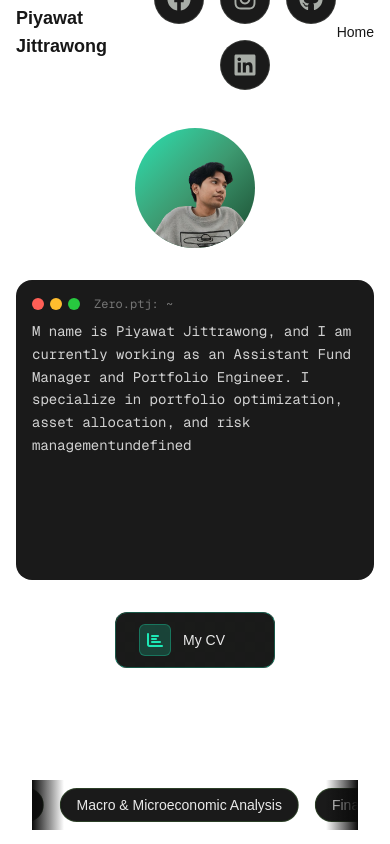
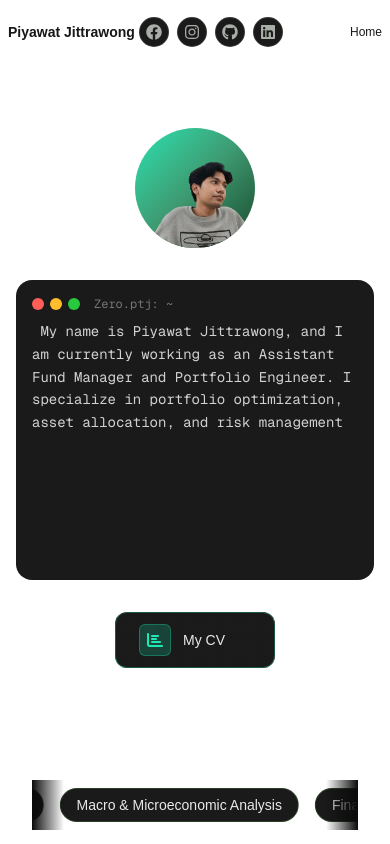
Before and after one commit to Zeroptj/myPorrtfolio, a Next.js app: page / in a window 390 px wide. Shown: the top 844 px of the page. Built offline with nearby package versions, Linux system fonts and the light colour scheme; a web font is replaced by a local one.

Commit message:
Update web

```diff
--- a/src/components/layout/Navbar.tsx
+++ b/src/components/layout/Navbar.tsx
@@ -51,15 +51,15 @@ export function Navbar() {
   if (!mounted) {
     return (
       <header className="sticky top-0 z-50 w-full backdrop-blur-md">
-        <div className="container mx-auto flex h-16 items-center justify-between px-4">
-          <div className='flex items-center gap-4'>
+        <div className="container mx-auto flex h-16 items-center justify-between px-2 sm:px-4">
+          <div className='flex items-center gap-1 sm:gap-2 md:gap-4 flex-shrink-0'>
             <Link
               href="/"
-              className="text-lg font-bold"
+              className="text-sm sm:text-base md:text-lg font-bold whitespace-nowrap"
             >
-              Piyawat Jittrawong
+              <span>Piyawat Jittrawong</span>
             </Link>
-            <div className="flex flex-wrap justify-center gap-4 md:gap-6">
+            <div className="flex justify-center gap-2 sm:gap-3 md:gap-4">
                     {socialLinks.map((link) => {
                       const Icon = link.icon
                       return (
@@ -68,23 +68,23 @@ export function Navbar() {
                           href={link.href}
                           target="_blank"
                           rel="noopener noreferrer"
-                          className="p-3 rounded-full bg-[#1a1a1a] border border-[#a8ada7]/20 hover:border-[#e2e3e2]/40 hover:bg-[#e2e3e2]/10 transition-all duration-300"
+                          className="p-1.5 sm:p-2 md:p-3 rounded-full bg-[#1a1a1a] border border-[#a8ada7]/20 hover:border-[#e2e3e2]/40 hover:bg-[#e2e3e2]/10 transition-all duration-300"
                           whileHover={{ scale: 1.1 }}
                           whileTap={{ scale: 0.95 }}
                           title={link.label}
                         >
-                          <Icon className="h-6 w-6 text-[#a8ada7]" />
+                          <Icon className="h-4 w-4 sm:h-5 sm:w-5 md:h-6 md:w-6 text-[#a8ada7]" />
                         </motion.a>
                       )
                     })}
             </div>
           </div>
-          <nav className="flex items-center gap-6">
+          <nav className="flex items-center gap-3 md:gap-6 flex-shrink-0">
             {links.map((link) => (
               <Link
                 key={link.href}
                 href={link.href}
-                className={`text-sm transition-colors hover:text-primary ${
+                className={`text-xs md:text-sm transition-colors hover:text-primary ${
                   pathname === link.href
                     ? 'neon-text font-medium'
                     : 'text-white opacity-80 hover:opacity-100'
@@ -101,15 +101,15 @@ export function Navbar() {
 
   return (
     <header className="sticky top-0 z-50 w-full backdrop-blur-md">
-      <div className="container mx-auto flex h-16 items-center justify-between px-4">
-        <div className='flex items-center gap-4'>
+      <div className="container mx-auto flex h-16 items-center justify-between px-2 sm:px-4">
+        <div className='flex items-center gap-1 sm:gap-2 md:gap-4 flex-shrink-0 min-w-0'>
           <Link
             href="/"
-            className="text-lg font-bold"
+            className="font-bold text-sm sm:text-base md:text-lg whitespace-nowrap"
           >
-            Piyawat Jittrawong
+            <span>Piyawat Jittrawong</span>
           </Link>
-          <div className="flex flex-wrap justify-center gap-4 md:gap-4">
+          <div className="flex justify-center gap-2 sm:gap-3 md:gap-4">
             {socialLinks.map((link) => {
               const Icon = link.icon
               return (
@@ -118,23 +118,23 @@ export function Navbar() {
                   href={link.href}
                   target="_blank"
                   rel="noopener noreferrer"
-                        className="p-3 rounded-full bg-[#1a1a1a] border border-[#a8ada7]/20 hover:border-[#e2e3e2]/40 hover:bg-[#e2e3e2]/10 transition-all duration-300"
+                  className="p-1.5 sm:p-2 md:p-3 rounded-full bg-[#1a1a1a] border border-[#a8ada7]/20 hover:border-[#e2e3e2]/40 hover:bg-[#e2e3e2]/10 transition-all duration-300"
                   whileHover={{ scale: 1.1 }}
                   whileTap={{ scale: 0.95 }}
                   title={link.label}
                 >
-                        <Icon className="h-6 w-6 text-[#a8ada7]" />
+                  <Icon className="h-4 w-4 sm:h-5 sm:w-5 md:h-6 md:w-6 text-[#a8ada7]" />
                 </motion.a>
               )
             })}
           </div>
         </div>
-        <nav className="flex items-center gap-6">
+        <nav className="flex items-center gap-3 md:gap-6 flex-shrink-0">
           {links.map((link) => (
             <Link
               key={link.href}
               href={link.href}
-              className={`text-sm transition-colors hover:text-primary ${
+              className={`text-xs md:text-sm transition-colors hover:text-primary whitespace-nowrap ${
                 pathname === link.href
                   ? 'neon-text font-medium'
                   : 'text-white opacity-80 hover:opacity-100'
--- a/src/components/sections/terminal-info.tsx
+++ b/src/components/sections/terminal-info.tsx
@@ -3,7 +3,7 @@
 import { useEffect, useState } from 'react'
 import { motion } from 'framer-motion'
 
-const terminalText = `My name is Piyawat Jittrawong, and I am currently working as an Assistant Fund Manager and Portfolio Engineer. I specialize in portfolio optimization, asset allocation, and risk management`
+const terminalText = `  My name is Piyawat Jittrawong, and I am currently working as an Assistant Fund Manager and Portfolio Engineer. I specialize in portfolio optimization, asset allocation, and risk management  `
 
 export function TerminalInfo() {
   const [displayText, setDisplayText] = useState('')
@@ -15,9 +15,9 @@ export function TerminalInfo() {
 
     const typeText = () => {
       if (index < terminalText.length) {
-        setDisplayText(prev => prev + terminalText[index])
+        setDisplayText(prev => prev + terminalText.charAt(index))
         index++
-        typingTimer = setTimeout(typeText, 30) // Adjust speed here
+        typingTimer = setTimeout(typeText, 25) // Adjust speed here
       } else {
         setIsTyping(false)
       }
```
Lines whose indentation alone changed are shown as unchanged.
